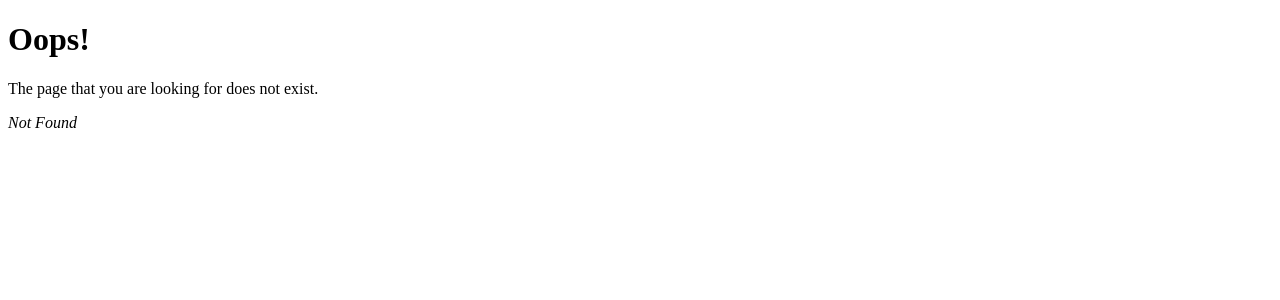
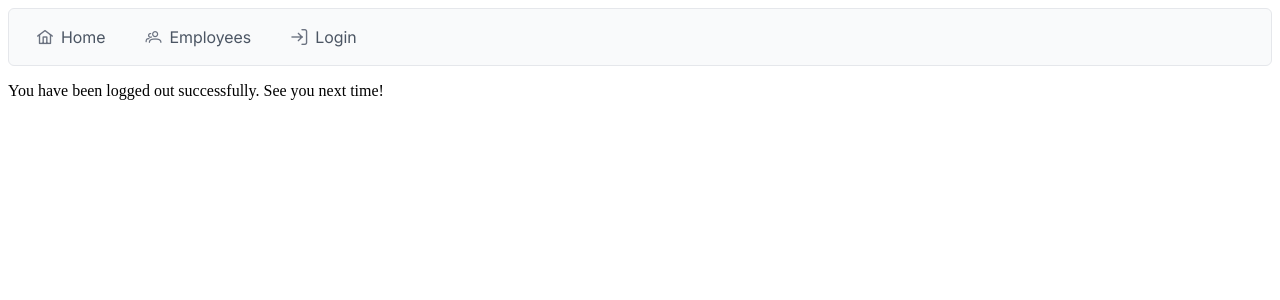
Before and after one commit to DDianovMD/CleanArchitectureCQRS, a React (Vite) app in the folder src/front-end-react/: page /logout in a window 1280 px wide. Before the commit this address had no page. Shown: the top 300 px of the page. Built offline with nearby package versions, Linux system fonts and the light colour scheme.

Commit message:
Implemented AuthService, AuthContext and useAuth custom hook. Added logout route.

```diff
--- a/src/front-end-react/package.json
+++ b/src/front-end-react/package.json
@@ -11,6 +11,7 @@
   },
   "dependencies": {
     "axios": "^1.20.0",
+    "jwt-decode": "^4.0.0",
     "primeicons": "^7.0.0",
     "primereact": "10.9.9",
     "react": "^19.2.8",
--- a/src/front-end-react/src/App.tsx
+++ b/src/front-end-react/src/App.tsx
@@ -5,6 +5,7 @@ import 'primereact/resources/primereact.min.css';
 import type { JSX } from 'react';
 import { Outlet, useLocation } from 'react-router-dom';
 import { PrimeReactProvider } from 'primereact/api';
+import { AuthProvider } from './context/AuthContext';
 import Navbar from './components/Navbar/Navbar';
 
 export default function App(): JSX.Element {
@@ -13,6 +14,7 @@ export default function App(): JSX.Element {
   return (
     <>
       <PrimeReactProvider>
+        <AuthProvider>
           <Navbar />
           <main>
             {
@@ -22,6 +24,7 @@ export default function App(): JSX.Element {
             }
           </main>
           <footer></footer>
+        </AuthProvider>
       </PrimeReactProvider>
     </>
   )
--- a/src/front-end-react/src/components/Navbar/Navbar.tsx
+++ b/src/front-end-react/src/components/Navbar/Navbar.tsx
@@ -1,9 +1,11 @@
-import type { JSX } from "react";
+import { useEffect, useState, type JSX } from "react";
 import type { MenuItem } from 'primereact/menuitem';
 import { Menubar } from 'primereact/menubar';
+import useAuth from '../../hooks/useAuth';
 
 export default function Navbar(): JSX.Element {
-  const items: Array<MenuItem> = [
+  const { isAuthenticated } = useAuth();
+  const defaultItems: Array<MenuItem> = [
     {
       url: '/',
       label: 'Home',
@@ -13,13 +15,26 @@ export default function Navbar(): JSX.Element {
       url: '/employees',
       label: 'Employees',
       icon: 'pi pi-users',
-    },
-    {
-      url: '/login',
-      label: 'Login',
-      icon: 'pi pi-sign-in', // TODO: Make this a logout button when the user is logged in
-    },
-  ]
+    }
+  ];
+
+  const [items, setItems] = useState<Array<MenuItem>>([...defaultItems]);
+
+  useEffect(() => {
+    if (!isAuthenticated) {
+      setItems([...defaultItems, {
+        url: '/login',
+        label: 'Login',
+        icon: 'pi pi-sign-in',
+      }]);
+    } else {
+      setItems([...defaultItems, {
+        url: '/logout',
+        label: 'Logout',
+        icon: 'pi pi-sign-out',
+      }]);
+    }
+  }, [isAuthenticated]);
 
   return (
     <Menubar model={items} />
--- /dev/null
+++ b/src/front-end-react/src/context/AuthContext.tsx
@@ -0,0 +1,50 @@
+import AuthService from '../services/AuthService';
+import React, { createContext, useState } from 'react';
+import type { ReactNode } from 'react';
+import type { AuthContextType } from '../interfaces/AuthContext';
+import type { CustomJwtPayload } from '../interfaces/CustomJwtPayload';
+
+export const AuthContext: React.Context<AuthContextType | undefined> = createContext<AuthContextType | undefined>(undefined);
+
+export const AuthProvider: React.FC<{ children: ReactNode }> = ({ children }) => {
+  const [token, setToken] = useState<string | null>(() => {
+    return AuthService.getAccessToken();
+  });
+
+  const [user, setUser] = useState<CustomJwtPayload | null>(() => {
+    return AuthService.getAccessTokenPayload();
+  });
+
+  const login = (accessToken: string, refreshToken?: string): void => {
+    AuthService.saveAccessToken(accessToken);
+    if (refreshToken) {
+      AuthService.saveRefreshToken(refreshToken);
+    }
+
+    setToken(accessToken);
+    const user: CustomJwtPayload | null = AuthService.getAccessTokenPayload();
+    setUser(() => {
+      return user
+    });
+  };
+
+  const logout = (): void => {
+    AuthService.deleteTokens();
+    setToken(null);
+    setUser(null);
+  };
+
+  return (
+    <AuthContext.Provider
+      value={{
+        token,
+        user,
+        isAuthenticated: !!token,
+        login,
+        logout,
+      }}
+    >
+      {children}
+    </AuthContext.Provider>
+  );
+};
--- /dev/null
+++ b/src/front-end-react/src/hooks/useAuth.ts
@@ -0,0 +1,11 @@
+import { useContext } from "react";
+import { AuthContext } from "../context/AuthContext";
+import type { AuthContextType } from "../interfaces/AuthContext";
+
+export default function useAuth(): AuthContextType {
+  const context: AuthContextType | undefined = useContext(AuthContext);
+  if (context === undefined) {
+    throw new Error('useAuth must be used within an AuthProvider');
+  }
+  return context;
+};
--- /dev/null
+++ b/src/front-end-react/src/interfaces/AuthContext.ts
@@ -0,0 +1,9 @@
+import type { CustomJwtPayload } from "./CustomJwtPayload";
+
+export interface AuthContextType {
+  token: string | null;
+  user: CustomJwtPayload | null;
+  isAuthenticated: boolean;
+  login: (accessToken: string, refreshToken?: string) => void;
+  logout: () => void;
+}
--- /dev/null
+++ b/src/front-end-react/src/interfaces/CustomJwtPayload.ts
@@ -0,0 +1,9 @@
+export interface CustomJwtPayload {
+  sub?: string;                 // User ID
+  email?: string;               // Email
+  preferred_username?: string;  // Keycloak username
+  realm_access?: {              // Keycloak Roles
+    roles: string[];
+  };
+  exp?: number;                 // Expiration timestamp
+}
--- a/src/front-end-react/src/pages/login/login.tsx
+++ b/src/front-end-react/src/pages/login/login.tsx
@@ -8,6 +8,7 @@ import { Button } from 'primereact/button';
 import { Message } from 'primereact/message';
 import axiosInstance from '../../services/ApiService';
 import { FloatLabel } from 'primereact/floatlabel';
+import useAuth from '../../hooks/useAuth';
 
 interface LoginResponse {
   "access_token": string;
@@ -15,6 +16,14 @@ interface LoginResponse {
 }
 
 export default function Login(): JSX.Element {
+  const { user, isAuthenticated, login } = useAuth();
+
+  if (isAuthenticated) {
+    return <>
+      <p>You are already logged in as {user?.preferred_username}. Please log out first to log in with a different account.</p>
+    </>
+  }
+
   const [username, setUsername] = useState<string>('');
   const [password, setPassword] = useState<string>('');
   const [loading, setLoading] = useState<boolean>(false);
@@ -34,10 +43,7 @@ export default function Login(): JSX.Element {
       });
 
       const { access_token, refresh_token } = response.data;
-      console.log(response.data)
-      // Save tokens
-      localStorage.setItem('accessToken', access_token);
-      localStorage.setItem('refreshToken', refresh_token);
+      login(access_token, refresh_token);
 
       // Redirect to dashboard or home page
       navigate('/');
--- /dev/null
+++ b/src/front-end-react/src/pages/logout/logout.tsx
@@ -0,0 +1,14 @@
+import { useEffect, type JSX } from "react";
+import useAuth from "../../hooks/useAuth";
+
+export default function Logout(): JSX.Element {
+  const { logout } = useAuth();
+
+  useEffect(() => {
+    logout();
+  }, []);
+
+  return <>
+    <p>You have been logged out successfully. See you next time!</p>
+  </>
+}
--- a/src/front-end-react/src/services/ApiService.ts
+++ b/src/front-end-react/src/services/ApiService.ts
@@ -1,5 +1,6 @@
 import type { AxiosInstance, InternalAxiosRequestConfig } from 'axios';
 import axios, { AxiosError } from 'axios';
+import AuthService from './AuthService';
 
 // Extend AxiosRequestConfig to track retry state
 interface CustomAxiosRequestConfig extends InternalAxiosRequestConfig {
@@ -39,7 +40,7 @@ const processQueue = (error: Error | null, token: string | null = null) => {
 // Request Interceptor: Attach access token
 axiosInstance.interceptors.request.use(
   (config: InternalAxiosRequestConfig) => {
-    const token: string | null = localStorage.getItem('accessToken');
+    const token: string | null = AuthService.getAccessToken();
     if (token && config.headers) {
       config.headers.Authorization = `Bearer ${token}`;
     }
@@ -75,16 +76,16 @@ axiosInstance.interceptors.response.use(
 
       try {
         // Call backend refresh endpoint
-        const refreshToken: string | null = localStorage.getItem('refreshToken');
+        const refreshToken: string | null = AuthService.getRefreshToken();
         const refreshPayload: { refreshToken: string | null } = { refreshToken };
         const response = await axios.post(refreshUrl, refreshPayload);
 
         const { accessToken, newRefreshToken } = response.data;
 
         // Save new credentials
-        localStorage.setItem('accessToken', accessToken);
+        AuthService.saveAccessToken(accessToken);
         if (newRefreshToken) {
-          localStorage.setItem('refreshToken', newRefreshToken);
+          AuthService.saveRefreshToken(newRefreshToken);
         }
 
         const authHeader: string = `Bearer ${accessToken}`;
@@ -101,7 +102,7 @@ axiosInstance.interceptors.response.use(
       } catch (refreshError) {
         // Refresh failed (e.g., refresh token expired) -> force logout
         processQueue(refreshError as Error, null);
-        localStorage.clear();
+        AuthService.deleteTokens();
         window.location.href = '/login';
         return Promise.reject(refreshError);
       } finally {
--- /dev/null
+++ b/src/front-end-react/src/services/AuthService.ts
@@ -0,0 +1,44 @@
+import type { CustomJwtPayload } from '../interfaces/CustomJwtPayload';
+import { jwtDecode } from 'jwt-decode';
+
+export default abstract class AuthService {
+  private static accessTokenKey: string = 'accessToken';
+  private static refreshTokenKey: string = 'refreshToken';
+
+  static getAccessTokenPayload(): CustomJwtPayload | null {
+    const token: string | null = AuthService.getAccessToken();
+
+    if (!token) {
+      return null;
+    }
+
+    try {
+      const decoded: CustomJwtPayload = jwtDecode<CustomJwtPayload>(token);
+      return decoded;
+    } catch (error) {
+      console.error('Invalid token format:', error);
+      return null;
+    }
+  }
+
+  static getAccessToken(): string | null {
+    return localStorage.getItem(this.accessTokenKey);
+  }
+
+  static getRefreshToken(): string | null {
+    return localStorage.getItem(this.refreshTokenKey);
+  }
+
+  static saveAccessToken(accessToken: string): void {
+    localStorage.setItem(this.accessTokenKey, accessToken);
+  }
+
+  static saveRefreshToken(refreshToken: string): void {
+    localStorage.setItem(this.refreshTokenKey, refreshToken);
+  }
+
+  static deleteTokens(): void {
+    localStorage.removeItem(this.accessTokenKey);
+    localStorage.removeItem(this.refreshTokenKey);
+  }
+}
```
Also changed, not shown: src/front-end-react/src/main.tsx (+13 -8 lines), 1 other file (tests, documents, lock files or other folders). Lines whose indentation alone changed are shown as unchanged.
